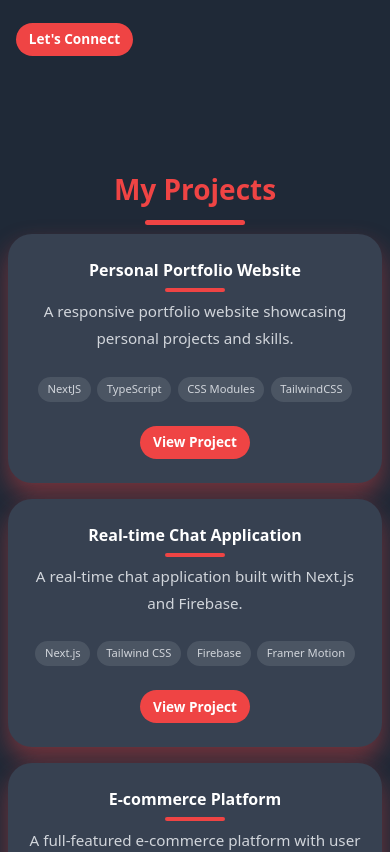
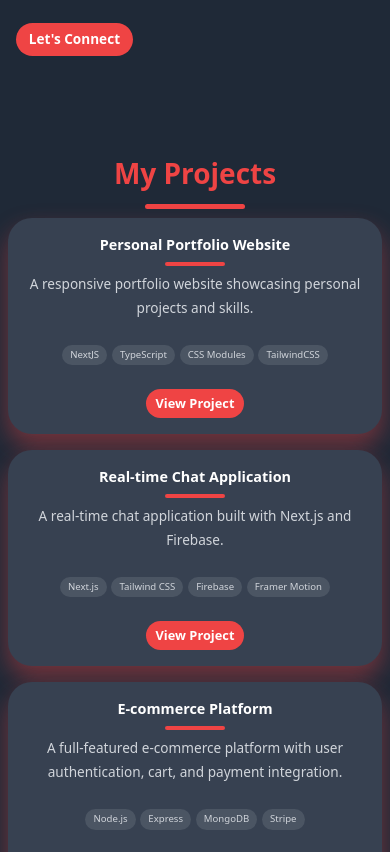
Before and after one commit to MinaasaZillowArte/portfolio-reval, a Next.js app: page / in a window 390 px wide. Shown: the part 1540-2392 px from the top of the page. Built offline with nearby package versions, Linux system fonts and the light colour scheme.

Commit message:
Update projects.module.css

```diff
--- a/src/app/components/projects.module.css
+++ b/src/app/components/projects.module.css
@@ -42,7 +42,7 @@
 
 .projectCard {
   background-color: #374151;
-  padding: 3rem 2rem;
+  padding: 2.5rem 1.5rem;
   border-radius: 1.5rem;
   box-shadow: 0 12px 24px rgba(239, 68, 68, 0.4);
   text-align: center;
@@ -51,10 +51,11 @@
   justify-content: space-between;
   cursor: pointer;
   transition: transform 0.3s ease, box-shadow 0.3s ease;
+  position: relative;
 }
 
 .projectCard:hover {
-  transform: scale(1.05);
+  transform: scale(1.02);
   box-shadow: 0 16px 32px rgba(239, 68, 68, 0.5);
 }
 
@@ -137,7 +138,7 @@
   left: 0;
   width: 100%;
   height: 100%;
-  background-color: rgba(31, 41, 55, 0.9);
+  background-color: rgba(31, 41, 55, 0.95);
   display: flex;
   align-items: center;
   justify-content: center;
@@ -150,7 +151,7 @@
   padding: 3rem 2rem;
   border-radius: 1.5rem;
   width: 100%;
-  max-width: 900px;
+  max-width: 600px;
   position: relative;
   color: #d1d5db;
   overflow-y: auto;
@@ -160,8 +161,8 @@
 
 .closeButton {
   position: absolute;
-  top: 1.5rem;
-  right: 1.5rem;
+  top: 1rem;
+  right: 1rem;
   background: none;
   border: none;
   font-size: 2rem;
@@ -177,7 +178,7 @@
 .modalHeading {
   font-size: 2.5rem;
   font-weight: 800;
-  margin-bottom: 2rem;
+  margin-bottom: 1.5rem;
   color: #ffffff;
   text-align: center;
   position: relative;
@@ -196,7 +197,7 @@
 }
 
 .modalDescription {
-  font-size: 1.25rem;
+  font-size: 1.125rem;
   line-height: 1.8;
   margin-bottom: 1.5rem;
 }
@@ -254,19 +255,21 @@
   transform: scale(1.05);
 }
 
-@media (max-width: 1024px) {
+@keyframes fadeIn {
+  from { opacity: 0; }
+  to { opacity: 1; }
+}
+
+/* Responsive Styles */
+
+@media (max-width: 1440px) {
   .projectsSection {
-    padding: 5rem 1.5rem;
+    padding: 5rem 2rem;
   }
 
   .heading {
     font-size: 2.5rem;
     margin-bottom: 3rem;
-  }
-
-  .projectsGrid {
-    grid-template-columns: repeat(auto-fit, minmax(220px, 1fr));
-    gap: 2rem;
   }
 
   .projectCard {
@@ -311,6 +314,10 @@
     font-size: 1.25rem;
   }
 
+  .modalTechnologiesList {
+    gap: 0.5rem;
+  }
+
   .modalTechnologyItem {
     font-size: 0.8rem;
     padding: 0.4rem 0.8rem;
@@ -322,9 +329,9 @@
   }
 }
 
-@media (max-width: 768px) {
+@media (max-width: 1024px) {
   .projectsSection {
-    padding: 4rem 1rem;
+    padding: 4rem 1.5rem;
   }
 
   .heading {
@@ -333,8 +340,8 @@
   }
 
   .projectsGrid {
-    grid-template-columns: 1fr;
-    gap: 1.5rem;
+    grid-template-columns: repeat(auto-fit, minmax(220px, 1fr));
+    gap: 2rem;
   }
 
   .projectCard {
@@ -379,6 +386,10 @@
     font-size: 1.1rem;
   }
 
+  .modalTechnologiesList {
+    gap: 0.5rem;
+  }
+
   .modalTechnologyItem {
     font-size: 0.75rem;
     padding: 0.3rem 0.7rem;
@@ -390,19 +401,14 @@
   }
 }
 
-@media (max-width: 480px) {
+@media (max-width: 768px) {
   .projectsSection {
-    padding: 3rem 0.5rem;
-  }
-
-  .heading {
-    font-size: 1.75rem;
-    margin-bottom: 1.5rem;
+    padding: 3rem 1rem;
   }
 
   .projectsGrid {
     grid-template-columns: 1fr;
-    gap: 1rem;
+    gap: 1.5rem;
   }
 
   .projectCard {
@@ -447,6 +453,10 @@
     font-size: 1rem;
   }
 
+  .modalTechnologiesList {
+    gap: 0.4rem;
+  }
+
   .modalTechnologyItem {
     font-size: 0.7rem;
     padding: 0.25rem 0.6rem;
@@ -457,3 +467,75 @@
     font-size: 0.85rem;
   }
 }
+
+@media (max-width: 480px) {
+  .projectsSection {
+    padding: 2rem 0.5rem;
+  }
+
+  .heading {
+    font-size: 1.75rem;
+    margin-bottom: 1.5rem;
+  }
+
+  .projectsGrid {
+    grid-template-columns: 1fr;
+    gap: 1rem;
+  }
+
+  .projectCard {
+    padding: 1rem;
+  }
+
+  .projectTitle {
+    font-size: 0.9rem;
+  }
+
+  .projectDescription {
+    font-size: 0.85rem;
+  }
+
+  .technologiesList {
+    gap: 0.3rem;
+  }
+
+  .technologyItem {
+    font-size: 0.6rem;
+    padding: 0.2rem 0.5rem;
+  }
+
+  .viewButton {
+    padding: 0.3rem 0.6rem;
+    font-size: 0.8rem;
+  }
+
+  .modalContent {
+    padding: 1rem 0.5rem;
+  }
+
+  .modalHeading {
+    font-size: 1.25rem;
+  }
+
+  .modalDescription {
+    font-size: 0.85rem;
+  }
+
+  .modalSubHeading {
+    font-size: 0.9rem;
+  }
+
+  .modalTechnologiesList {
+    gap: 0.3rem;
+  }
+
+  .modalTechnologyItem {
+    font-size: 0.6rem;
+    padding: 0.2rem 0.5rem;
+  }
+
+  .modalLink {
+    padding: 0.3rem 0.6rem;
+    font-size: 0.8rem;
+  }
+}
```
